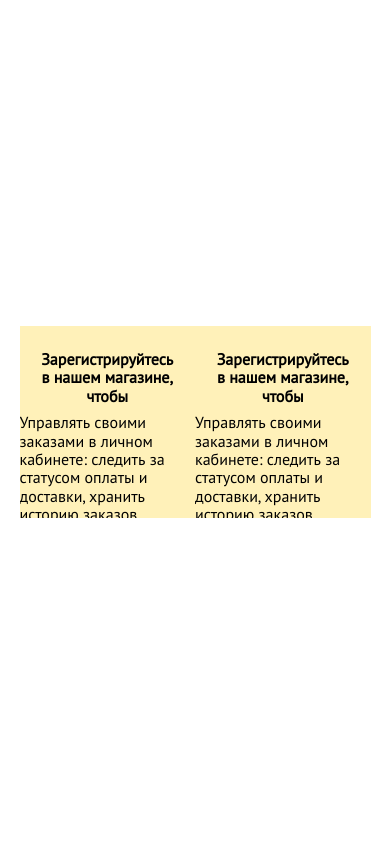
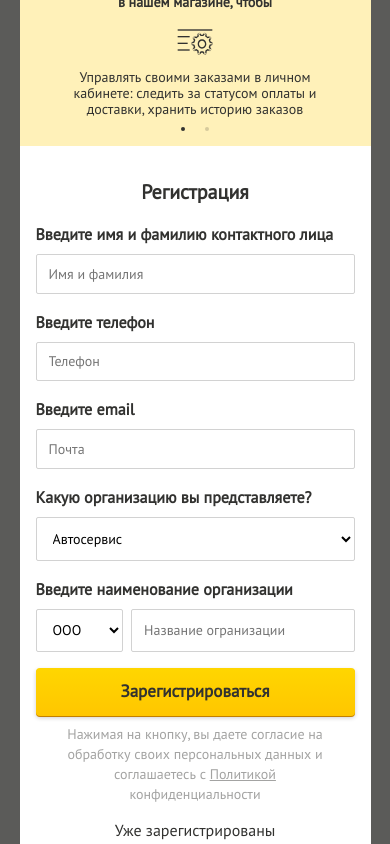
Before and after one commit to akim1995/transtarter, a Vue app in the folder transtarter-frontend/: page / in a window 390 px wide. Built offline with nearby package versions, Linux system fonts and the light colour scheme.

Commit message:
finish mobile registration

```diff
--- a/transtarter-frontend/src/assets/scss/main.scss
+++ b/transtarter-frontend/src/assets/scss/main.scss
@@ -1,13 +1,13 @@
+// modules
+@import "./variables.scss";
 // vendors
 @import "./normalize-css.scss";
-
-// modules
-@import "./variables.scss";
-
+@import "./overwrite-vue-carousel.scss";
 body {
     background-color: $white;
     margin: 0;
     font-family: 'PT Sans', sans-serif;
+    box-sizing: border-box;
 }
 
 .bold {
@@ -17,3 +17,52 @@ body {
 .text-center {
     text-align: center;
 }
+
+.btn {
+    height: 48px;
+    border-radius: 4px;
+    font-size: 17px;
+    font-weight: 600;
+    line-height: 1.41;
+    color: $black;
+    border-width: 0;
+}
+
+.btn-orange {
+    box-shadow: 0 2px 4px 0 rgba(0, 0, 0, 0.19), 0 1px 0 0 #e29401;
+    background-image: linear-gradient(to bottom, #ffd600, #ffc600);
+}
+
+.btn-block {
+    width: 100%;
+}
+
+.form-group {
+    color: $black;
+    display: flex;
+    flex-direction: column;
+    margin-bottom: 16px;
+    .label {
+        font-size: 16px;
+        font-weight: bold;
+        line-height: 1.5;
+        margin-bottom: 8px;
+    }
+    .form-control {
+        border-radius: 2px;
+        padding: 0.675rem .75rem;
+        border-width: 0;
+        border: 1px solid $light-grey;
+        background-color: $white;
+    }
+    .two-selectors {
+        display: flex;
+        .first-selector {
+            margin-right: 8px;
+            width: 30%;
+        }
+        .second-selector {
+            width: 70%;
+        }
+    }
+}
--- /dev/null
+++ b/transtarter-frontend/src/assets/scss/overwrite-vue-carousel.scss
@@ -0,0 +1,14 @@
+.VueCarousel-pagination {
+    position: absolute;
+    bottom: 5px;
+
+    .VueCarousel-dot {
+        width: 4px !important;
+        height: 4px !important;
+        background-color: $grey !important;
+    }
+
+    .VueCarousel-dot--active {
+        background-color: $black !important;
+    }
+}
--- a/transtarter-frontend/src/assets/scss/variables.scss
+++ b/transtarter-frontend/src/assets/scss/variables.scss
@@ -7,4 +7,8 @@ $second-yellow-btn: #ffc600;
 
 $green: #0cb520;
 
+
+$light-grey: #d2d2d2;
+$medium-grey: #a3a3a2;
+$grey: rgba(50, 50, 48, .2);
 $black: #323230;
--- a/transtarter-frontend/src/components/registration/Registration.vue
+++ b/transtarter-frontend/src/components/registration/Registration.vue
@@ -7,30 +7,109 @@
     <!-- mobile version -->
     <div class="mobile-version-block">
 
-      <carousel class="mobile-version-block-header">
-        <slide>
+      <carousel
+        perPage='1'
+        class="mobile-version-block-carousel"
+      >
+        <slide class="mobile-version-block-header">
           <div class="reg-in-our-shop bold text-center">
             Зарегистрируйтесь <br>
             в нашем магазине, чтобы
           </div>
           <div class="rows-and-gear-icon"></div>
-          <div class="order-management">
+          <div class="order-management text-center">
             Управлять своими заказами в личном кабинете: следить за статусом оплаты
             и доставки, хранить историю заказов
           </div>
         </slide>
-        <slide>
+        <slide class="mobile-version-block-header">
           <div class="reg-in-our-shop bold text-center">
             Зарегистрируйтесь <br>
             в нашем магазине, чтобы
           </div>
           <div class="rows-and-gear-icon"></div>
-          <div class="order-management">
+          <div class="order-management text-center">
             Управлять своими заказами в личном кабинете: следить за статусом оплаты
             и доставки, хранить историю заказов
           </div>
         </slide>
+
       </carousel>
+
+      <div class="mobile-version-block-main">
+        <div class="registration-text text-center">
+          Регистрация
+        </div>
+        <form class="registration-form">
+          <div class="form-group">
+            <label class="label">Введите имя и фамилию контактного лица</label>
+            <input
+              v-model="fullName"
+              placeholder="Имя и фамилия"
+              class="form-control"
+            >
+          </div>
+          <div class="form-group">
+            <label class="label">Введите телефон</label>
+            <input
+              v-model="phone"
+              placeholder="Телефон"
+              class="form-control"
+            >
+          </div>
+          <div class="form-group">
+            <label class="label">Введите email</label>
+            <input
+              v-model="email"
+              placeholder="Почта"
+              class="form-control"
+            >
+          </div>
+          <div class="form-group">
+            <label class="label">Какую организацию вы представляете?</label>
+            <select class="form-control">
+              <option>Автосервис</option>
+              <option>Автосервис</option>
+              <option>Автосервис</option>
+            </select>
+          </div>
+          <div class="form-group">
+            <label class="label">Введите наименование организации</label>
+            <div class="two-selectors">
+
+              <select class="form-control first-selector">
+                <option>ООО</option>
+                <option>ООО</option>
+                <option>ООО</option>
+              </select>
+              <input
+                v-model="orgName"
+                placeholder="Название огранизации"
+                class="form-control second-selector"
+              >
+            </div>
+          </div>
+
+          <button
+            type="submit"
+            class="btn btn-orange btn-block"
+          >
+            Зарегистрироваться
+          </button>
+
+          <div class="accept-checkbox text-center">
+            Нажимая на кнопку, вы даете согласие
+            на обработку своих персональных данных
+            и соглашаетесь с <a href="#" class="policy-link">Политикой</a> конфиденциальности
+          </div>
+
+        </form>
+
+        <div class="already-have-account text-center">
+          <p>Уже зарегистрированы</p>
+          <a href="#" class="go-log-in">Войти</a>
+        </div>
+      </div>
 
     </div>
   </div>
--- a/transtarter-frontend/src/components/registration/styles.scss
+++ b/transtarter-frontend/src/components/registration/styles.scss
@@ -4,6 +4,11 @@
     align-items: center;
     width: 100vw;
     height: 100vh;
+    background-color: rgba(50, 50, 48, 0.8);
+    overflow: scroll;
+    .desktop-version-block {
+        display: block;
+    }
     .mobile-version-block {
         display: none;
     }
@@ -11,14 +16,57 @@
         .mobile-version-block {
             display: block;
             width: 90%;
+            font-size: 14px;
+            color: $black;
+            background: white;
             &-header {
                 background-color: $light-yellow;
                 width: 100%;
                 height: 192px;
                 display: flex;
-                flex-flow: column;
-                .reg-in-our-shop{
+                flex-direction: column;
+                align-items: center;
+                .reg-in-our-shop {
                     margin: 24px 0 8px 0;
+                }
+                .rows-and-gear-icon {
+                    background: url('../../assets/icons/svg/rows-and-gear.svg');
+                    background-repeat: no-repeat;
+                    background-position: center;
+                    width: 48px;
+                    height: 48px;
+                }
+                .order-management {
+                    line-height: 1.14;
+                    margin: 4px 8vw;
+                }
+            }
+            &-main {
+                background-color: $white;
+                padding-bottom: 24px;
+                padding: 16px;
+                .registration-text {
+                    font-size: 20px;
+                    font-weight: 600;
+                    line-height: 1.4;
+                    padding: 16px 0;
+                }
+                .accept-checkbox {
+                    color: $medium-grey;
+                    line-height: 1.43;
+                    margin: 8px 16px 17px;
+                    .policy-link {
+                        text-decoration: underline;
+                        color: inherit;
+                        cursor: pointer;
+                    }
+                }
+                .already-have-account {
+                    font-size: 16px;
+                    .go-log-in {
+                        text-decoration: none;
+                        color: $green;
+                    }
                 }
             }
         }
```
